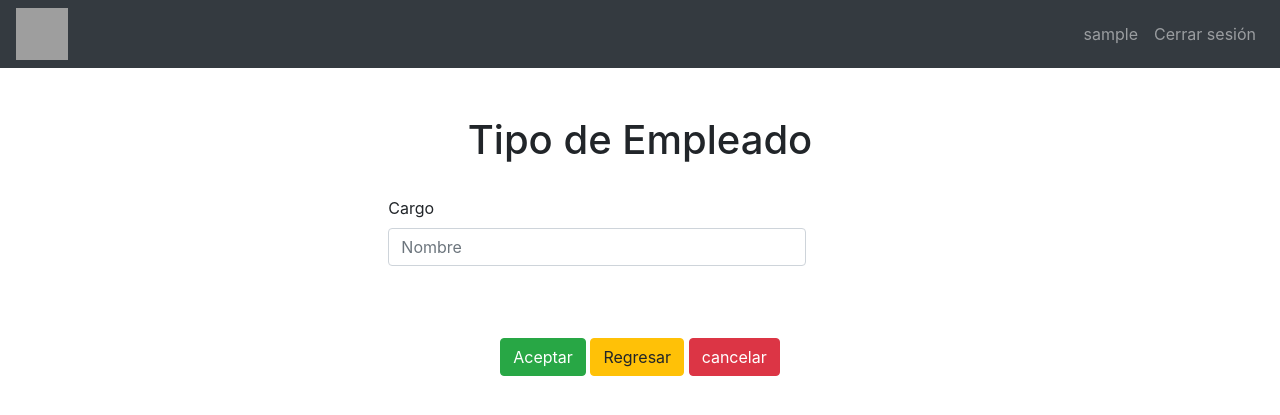
After one commit to cristiangar/transportefinal, a PHP site: page /views/agregar_nuevo_tipo_empleado.php in a window 1280 px wide. The commit adds this page. Shown: the top 415 px of the page. Run offline with PHP 8.4, Linux system fonts and the light colour scheme; the visitor is signed in with stand-in values (Sample User, id 1); grey boxes are pictures that could not be loaded.

Commit message:
modificacion principal

```diff
--- a/controller/tipo_empleado/tipo_empleado.php
+++ b/controller/tipo_empleado.php
@@ -1,6 +1,6 @@
 <?php
-include_once("../../models/ClassTipoEmpleado.php");
-
+ob_flush();
+include_once("../models/ClassTipoEmpleado.php");
 if (isset($_GET['id']))
 {
 
@@ -25,7 +25,6 @@ if (isset($_GET['id']))
 else
 {
     if(isset($_POST ['cargo'])){
-
         $cargo=$_POST['cargo'];
         $au =new tipo();
         $au->IngresarTipoEmpleado($cargo);
--- a/models/tipo_empleado/ClassTipoEmpleado.php
+++ b/models/ClassTipoEmpleado.php
@@ -1,6 +1,6 @@
 <?php
 ob_start();
-include ('../../configuracion/config.php');
+include ('../configuracion/config.php');
 class tipo
 {
 
@@ -8,7 +8,7 @@ class tipo
 	{
 		$bd = new datos();
 		$bd->conectar();
-		$consulta= "call sp_tipo_empledo(0, '$cargo', 'I', @pn_respuesta);";
+		$consulta= "call sp_tipo_empleado(0, '$cargo', 'I', @pn_respuesta)";
 		$dt= mysqli_query($bd->objetoconexion,$consulta);
 
 		$salida="SELECT @pn_respuesta";
@@ -21,7 +21,7 @@ class tipo
 		$texto=$res['@pn_respuesta'];
 		echo'<script language = javascript>
 						alert("'.$texto.'")
-						self.location="../views/tipo_empleado.php" </script>';
+						self.location="../views/Motro/tipo_empleado/lista_tipo_empleado.php" </script>';
 
 
 	}
--- /dev/null
+++ b/views/agregar_nuevo_tipo_empleado.php
@@ -0,0 +1,134 @@
+<?php
+session_start();
+if(isset($_SESSION['usuario']))
+{
+    $rol=$_SESSION['rol'];
+    $us=$_SESSION['usuario'];
+?>
+<!DOCTYPE html>
+<html>
+<head>
+    <title>Nuevo</title>
+    <meta charset="utf-8">
+    <meta name="viewport" content="width=device-width, initial-scale=1">
+    <meta name="viewport" content="width=device-width, initial-scale=1">
+    <link rel="stylesheet" href="https://maxcdn.bootstrapcdn.com/bootstrap/4.5.2/css/bootstrap.min.css">
+    <link rel="stylesheet" href="../css/imagen.css">
+    <script src="../../js/jquery-3.3.1.min.js"></script>
+        <script src="../../js/index.js"></script>
+    <script src="https://ajax.googleapis.com/ajax/libs/jquery/3.5.1/jquery.min.js"></script>
+    <script src="https://cdnjs.cloudflare.com/ajax/libs/popper.js/1.16.0/umd/popper.min.js"></script>
+    <script src="https://maxcdn.bootstrapcdn.com/bootstrap/4.5.2/js/bootstrap.min.js"></script>
+
+</head>
+<body>
+<nav class="navbar navbar-expand-sm bg-dark navbar-dark sticky-top">
+    <a href="secritaria.php">
+        <img src="../../../imagenes/logo.png" alt="HTML tutorial" style="width:52px;height:52px;">
+    </a>
+    <ul class="navbar-nav ml-auto">
+        <li class="navbar-item">
+            <a class="nav-link" ><?php echo $us;?></a>
+        </li>
+        <li class="navbar-item">
+            <a class="nav-link" href="../index.php">Cerrar sesión</a>
+        </li>
+
+    </ul>
+
+</nav>
+<div class="container-fluid col-sm-5">
+<?php
+if(isset($_GET['id'])){
+     $id= $_GET['id'];
+
+    //busco los datos para acatualizar
+    include_once("../model/classtipo_empleado.php");
+    $cliente=new tipo();
+    $dt=$cliente->VerunTipoEmpleado($id);
+
+    while ($row=mysqli_fetch_array($dt)) {
+            $id=$row['id_tipo_empleado'];
+            $cargo=$row['cargo'];
+        }
+
+    ?>
+            <form method="POST" action="../controller/tipo_empleado.php?id=<?php echo $id?>">
+    <br>
+    <br>
+        <h1>Datos del Cargo a modificar</h1>
+        <br>
+
+        <div class="form-row">
+            <div class="col-sm-10">
+
+            <label>Nombre del Cargo</label>
+
+                <input type="text" name="cargo" class="form-control" placeholder="Nombre" value="<?php echo $cargo?>" require>
+            </div>
+
+        </div>
+
+        <br>
+
+        </div>
+            <div class="container-fluid col-sm-5">
+                <br>
+                <br>
+            <center>
+                <input type="submit" class="btn btn-success" value="Aceptar">
+                <a href="tipo_empleado.php"><button type="button" class="btn btn-warning" >Regresar</button></a>
+                <input type="reset" class="btn btn-danger" value="cancelar">
+
+            </center>
+        </div>
+    </form>
+
+        <?php
+
+
+}
+else
+{
+    ?>
+    <form method="POST" action="../../../controller/tipo_empleado.php">
+    <br>
+    <br>
+        <center>
+        <h1>Tipo de Empleado</h1>
+        <br>
+        </center>
+        <div class="form-row">
+            <div class="col-sm-10">
+            <label>Cargo</label>
+                <input type="text" name="cargo" class="form-control" placeholder="Nombre" require>
+            </div>
+
+        </div>
+        <br>
+
+        </div>
+            <div class="container-fluid col-sm-5">
+                <br>
+                <br>
+            <center>
+                <input type="submit" class="btn btn-success" value="Aceptar">
+                <a href="tipo_empleado.php"><button type="button" class="btn btn-warning" >Regresar</button></a>
+                <input type="reset" class="btn btn-danger" value="cancelar">
+
+            </center>
+        </div>
+    </form>
+    <?php
+}
+?>
+</div>
+</body>
+</html>
+<?php
+}
+
+else{/**else de la session */
+    header("location: ../Index.php");
+}/**ses */
+?>
```
Also changed, not shown: models/login/classlogin.php (+3 -17 lines), views/ViewAdministrador.php (renamed from views/Motro/ViewAdministrador.php, +30 -23 lines), views/lista_tipo_empleado.php (renamed from views/Motro/tipo_empleado/lista_tipo_empleado.php, +5 -6 lines), controller/tipo_usuario/tipo_usuario.php (deleted), models/tipo_usuario/ClassTipoUsuario.php (deleted), views/ViewsOtros.php (renamed from views/Motro/ViewsOtros.php).
